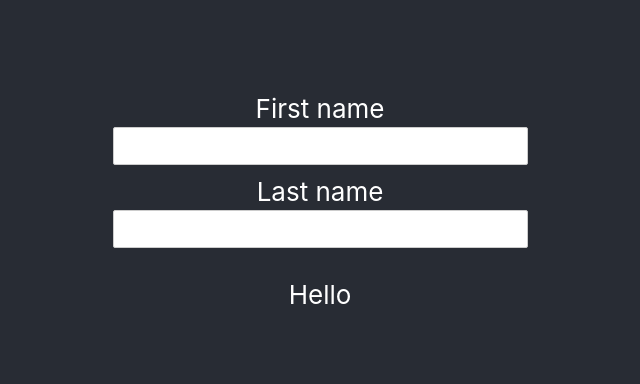
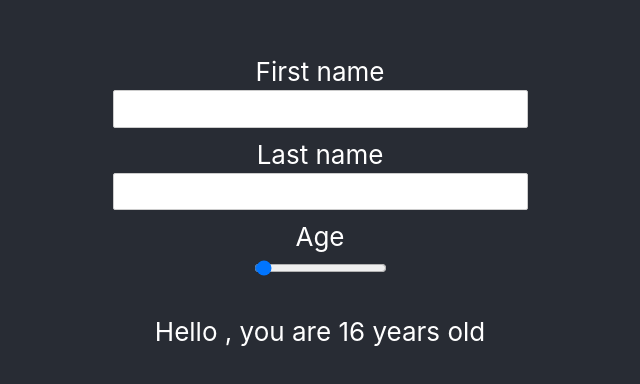
Before and after one commit to rudfoss/cra-workshop, a React (Create React App) app: page / in a window 1280 px wide. Shown: the part 188-572 px from the top of the page, without its empty margins (320-960 px from the left). Built offline with nearby package versions, Linux system fonts and the light colour scheme.

Commit message:
RangeInput task

```diff
--- a/src/App.tsx
+++ b/src/App.tsx
@@ -2,17 +2,20 @@ import TextInput from "UI/TextInput";
 import "normalize.css/normalize.css";
 import "./App.css";
 import { useState } from "react";
+import RangeInput from "UI/RangeInput";
 
 function App() {
   const [firstname, setFirstname] = useState("")
   const [lastname, setLastname] = useState("")
+  const [age, setAge] = useState(16)
 
   return (
     <div className="App">
       <header className="App-header">
         <TextInput value={firstname} onChange={setFirstname} label="First name"/>
         <TextInput value={lastname} onChange={setLastname} label="Last name"/>
-        <p>Hello {firstname} {lastname}</p>
+        <RangeInput label="Age" min={18} max={99} value={age} onChange={setAge} />
+        <p>Hello {firstname} {lastname}, you are {age} years old</p>
       </header>
     </div>
   );
--- /dev/null
+++ b/src/UI/RangeInput/RangeInput.module.css
@@ -0,0 +1,12 @@
+.container {
+	margin: 6px 0;
+}
+
+.container label {
+	display: block;
+	margin-bottom: 3px;
+}
+
+.container input {
+	padding: 3px 2px;
+}
--- /dev/null
+++ b/src/UI/RangeInput/RangeInput.tsx
@@ -0,0 +1,36 @@
+import { memo, useMemo } from "react"
+import { idGenerator } from "utils/idGenerator"
+import { onChangeNumericHelper } from "utils/onChangeHelper"
+import classes from "./RangeInput.module.css"
+
+interface RangeInputProps {
+	label: string
+
+	min: number
+	max: number
+
+	value: number
+	onChange: (newValue: number) => unknown
+}
+
+export const RangeInput = ({
+	label, min, max, value, onChange
+}: RangeInputProps) => {
+	const id = useMemo(() => idGenerator("rangeInput"), [])
+	return (
+		<div className={classes.container}>
+			<label htmlFor={id}>{label}</label>
+			<input
+				id={id}
+				type="range"
+				min={min}
+				max={max}
+				value={value}
+				onChange={onChangeNumericHelper(onChange)}
+				/>
+		</div>
+
+	)
+}
+
+export default memo(RangeInput)
--- /dev/null
+++ b/src/UI/RangeInput/index.ts
@@ -0,0 +1 @@
+export { default } from "./RangeInput"
--- a/src/utils/onChangeHelper.ts
+++ b/src/utils/onChangeHelper.ts
@@ -5,10 +5,12 @@
 export const onChangeHelper = (setter: (value: string) => void) => (evt: React.ChangeEvent<HTMLInputElement>) => {
 	setter(evt.target.value)
 }
-
-
 // const onChangeHelper = (setter: any) => {
 // 	return (evt: React.ChangeEvent<HTMLInputElement>) => {
 // 		setter(evt.target.value)
 // 	}
 // }
+
+export const onChangeNumericHelper = (setter: (value: number) => void) => (evt: React.ChangeEvent<HTMLInputElement>) => {
+	setter(parseInt(evt.target.value))
+}
```
